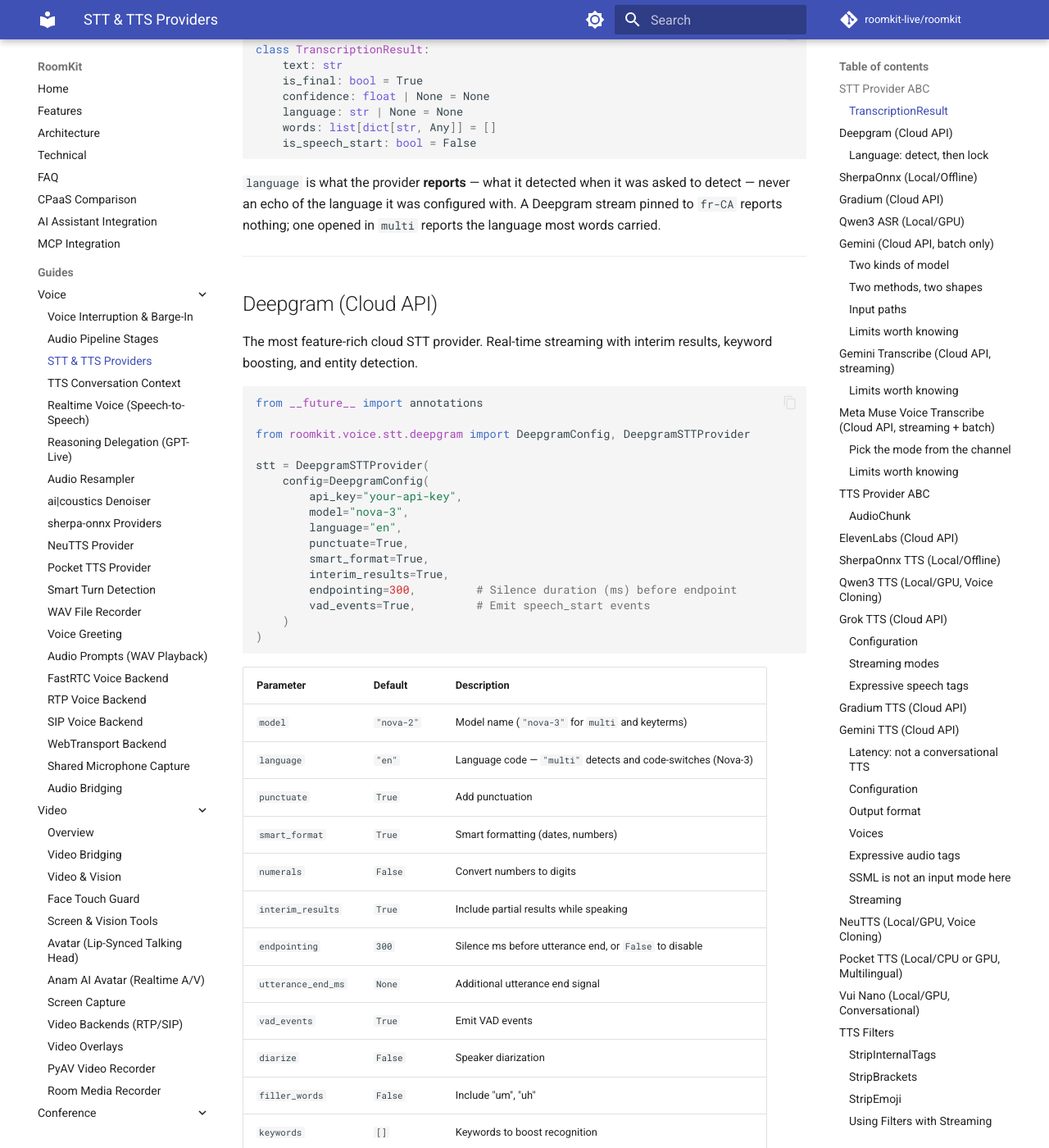
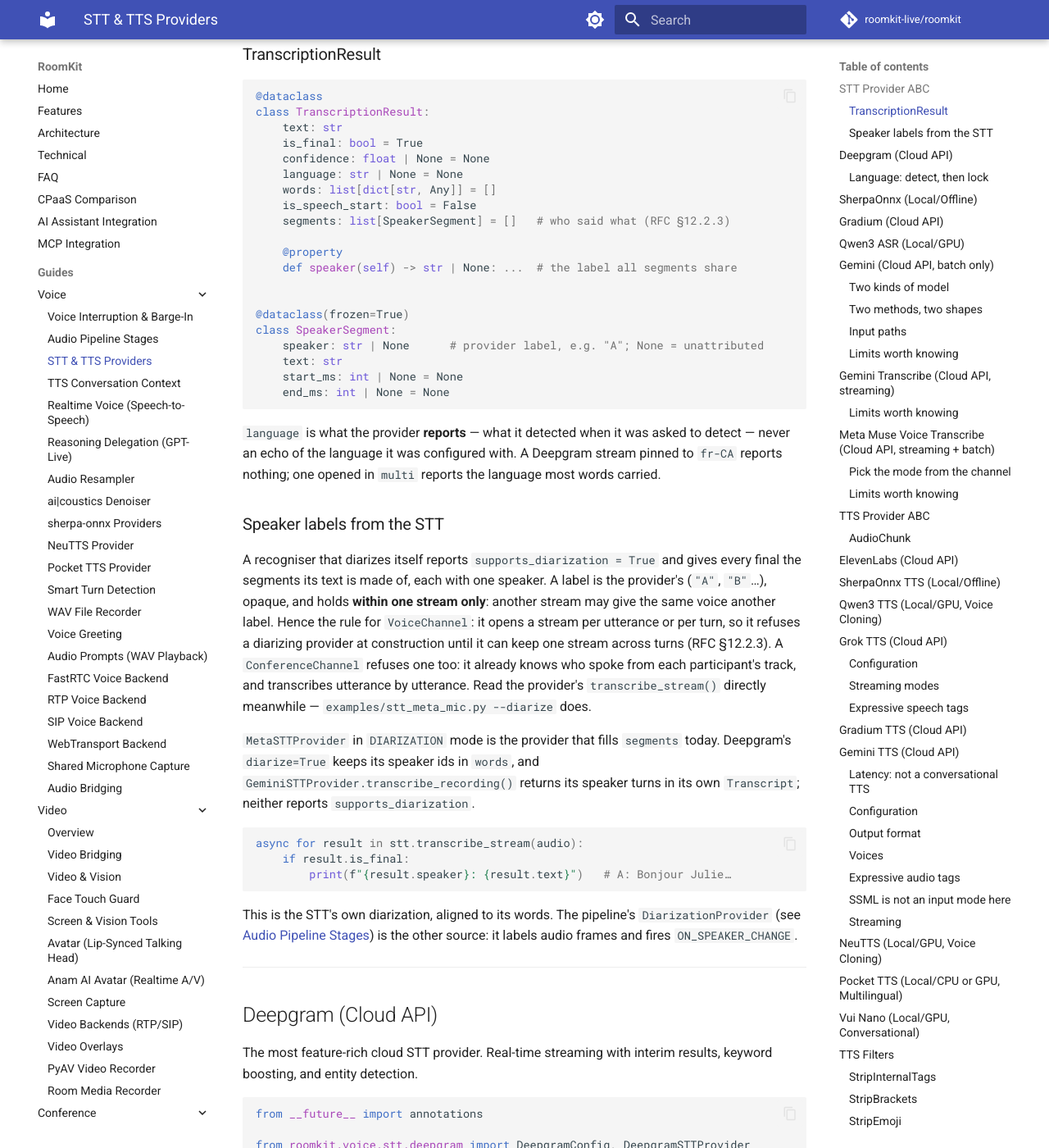
Before and after one commit to roomkit-live/roomkit-docs, an MkDocs documentation site: the page built from docs/guides/stt-tts-providers.md, in a window 1280 px wide and 1400 px high, scrolled down 1070 px. Shown: the whole window at 82% size. Built offline with MkDocs 1.6.1 and Material for MkDocs 9.7.7, drawn with Linux system fonts in a browser that asks for light colours; comment, search, counter and statistics services are not loaded; some of the changed text lies outside the part shown.

Commit message:
docs(stt): speaker labels from the STT, and Meta Muse's DIARIZATION mode (RMK-233)
The STT ABC and TranscriptionResult gain supports_diarization and segments
(SpeakerSegment), with what a label is and why a VoiceChannel and a
ConferenceChannel refuse a diarizing provider for now (RFC §12.2.3). The Meta
section gains the DIARIZATION mode, its live result and the --diarize
microphone demo; SpeakerSegment joins the API reference. Only MetaSTTProvider
fills segments today, and the guide says so.

````diff
--- a/docs/guides/stt-tts-providers.md
+++ b/docs/guides/stt-tts-providers.md
@@ -20,6 +20,10 @@ class STTProvider(ABC):
     @property
     def supports_language_override(self) -> bool: ...
         """Whether transcribe/transcribe_stream honour a per-call language."""
+
+    @property
+    def supports_diarization(self) -> bool: ...
+        """Whether final results say who spoke (TranscriptionResult.segments)."""
 
     async def transcribe(self, audio, *, language=None) -> TranscriptionResult:
         """Batch transcription — send all audio, get full text."""
@@ -53,12 +57,52 @@ class TranscriptionResult:
     language: str | None = None
     words: list[dict[str, Any]] = []
     is_speech_start: bool = False
+    segments: list[SpeakerSegment] = []   # who said what (RFC §12.2.3)
+
+    @property
+    def speaker(self) -> str | None: ...  # the label all segments share
+
+
+@dataclass(frozen=True)
+class SpeakerSegment:
+    speaker: str | None      # provider label, e.g. "A"; None = unattributed
+    text: str
+    start_ms: int | None = None
+    end_ms: int | None = None
 ```
 
 `language` is what the provider **reports** — what it detected when it was
 asked to detect — never an echo of the language it was configured with. A
 Deepgram stream pinned to `fr-CA` reports nothing; one opened in `multi`
 reports the language most words carried.
+
+### Speaker labels from the STT
+
+A recogniser that diarizes itself reports `supports_diarization = True` and
+gives every final the segments its text is made of, each with one speaker.
+A label is the provider's (`"A"`, `"B"`…), opaque, and holds **within one
+stream only**: another stream may give the same voice another label. Hence
+the rule for `VoiceChannel`: it opens a stream per utterance or per turn, so
+it refuses a diarizing provider at construction until it can keep one stream
+across turns (RFC §12.2.3). A `ConferenceChannel` refuses one too: it already
+knows who spoke from each participant's track, and transcribes utterance by
+utterance. Read the provider's `transcribe_stream()` directly meanwhile —
+`examples/stt_meta_mic.py --diarize` does.
+
+`MetaSTTProvider` in `DIARIZATION` mode is the provider that fills `segments`
+today. Deepgram's `diarize=True` keeps its speaker ids in `words`, and
+`GeminiSTTProvider.transcribe_recording()` returns its speaker turns in its own
+`Transcript`; neither reports `supports_diarization`.
+
+```python
+async for result in stt.transcribe_stream(audio):
+    if result.is_final:
+        print(f"{result.speaker}: {result.text}")   # A: Bonjour Julie…
+```
+
+This is the STT's own diarization, aligned to its words. The pipeline's
+`DiarizationProvider` (see [Audio Pipeline Stages](audio-pipeline-stages.md))
+is the other source: it labels audio frames and fires `ON_SPEAKER_CHANGE`.
 
 ---
 
@@ -549,6 +593,7 @@ depends on it:
 |---------|------|---------------------|
 | No pipeline VAD — continuous STT | `ENDPOINTING` | Signals speech start (`ON_SPEECH_START` fires), sends interims, and ends each turn itself after about 550 ms of silence |
 | Pipeline VAD delimits utterances | `PUSH_TO_TALK` | Sends interims, then one final when the channel closes the utterance's stream |
+| Provider read directly, speakers wanted | `DIARIZATION` | `ENDPOINTING` plus a speaker per turn; a change of voice also ends a turn |
 
 `ENDPOINTING` behind a pipeline VAD would hand the channel several finals for
 one utterance, of which it keeps the last. The endpointing silence is not
@@ -576,14 +621,20 @@ turn.
   `PUSH_TO_TALK` mode; the provider wraps the PCM in the WAV itself. An
   `AudioContent` carrying a WAV `data:` URI is decoded locally; an http(s)
   URL is refused rather than fetched.
-- **Speakers**: Meta's `DIARIZATION` mode is refused for now. The model labels
-  speakers turn by turn, but a `TranscriptionResult` has nowhere to carry the
-  label yet, so the config raises rather than dropping it silently.
+- **Speakers**: in `DIARIZATION` mode every final carries its turn as one
+  `SpeakerSegment` labelled `"A"`, `"B"`…, with the turn's offsets; a turn Meta
+  could not attribute has `speaker=None`. `transcribe()` answers the clip's
+  turns as segments the same way. On a two-voice French dialogue (2026-09-27)
+  both paths attributed 5 turns out of 5. Meta documents the mode as not
+  tuned for low latency. A `VoiceChannel` refuses the provider in this mode
+  (see [Speaker labels from the STT](#speaker-labels-from-the-stt)); read
+  `transcribe_stream()` directly.
 
 Two examples. `examples/stt_meta_mic.py` is the one to run first: speak into
 your microphone and the caption line reacts as the model hears you start,
 rewrites itself while you talk, and commits once you pause — the model's own
-endpointing, with no VAD on RoomKit's side. `examples/stt_meta_live.py` streams
+endpointing, with no VAD on RoomKit's side. Add `--diarize` and talk in turn
+with someone: each committed line says who spoke (`> A: …`, `> B: …`). `examples/stt_meta_live.py` streams
 a WAV file in real time in either mode and then sends it over REST, for a
 machine with no audio device.
 
````
Also changed, not shown: docs/api/providers-voice.md (+8 -0 lines), docs/features.md (+1 -1 lines).
